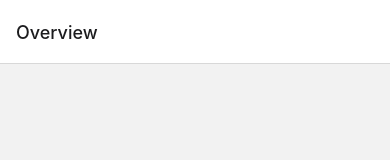
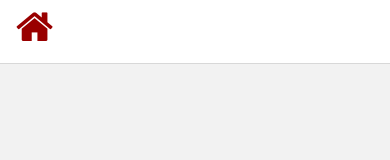
Before and after one commit to SirajulMostafa/AwesomeProject, a React Native app: screen / in a window 390 px wide. Shown: the top 160 px of the page. Built offline with nearby package versions, Linux system fonts and the light colour scheme.

Commit message:
navigation header and button with icon

```diff
--- a/App.js
+++ b/App.js
@@ -2,7 +2,7 @@ import React from 'react';
 import {StyleSheet, Text, View, Button} from 'react-native';
 import {NavigationContainer} from '@react-navigation/native';
 import {createNativeStackNavigator} from '@react-navigation/native-stack';
-
+import Icon from 'react-native-vector-icons/FontAwesome'
 function HomeScreen({navigation}) {
   return (
     <View style={styles.homescreenView}>
@@ -16,6 +16,16 @@ function HomeScreen({navigation}) {
       })}
       />
     </View>
+  );
+}
+
+function LogoTitle() {
+  return (
+    <Icon
+      style={{ width: 50, height: 50 }}
+      // source={require('')}
+      name="home" size={40 }color="#900"
+    />
   );
 }
 const DetailsScreen = ({route,navigation}) => {
@@ -55,10 +65,19 @@ const App = () => {
       <Stack.Navigator initialRouteName="Home">
         {/* <Stack.Screen name="Home" component={HomeScreen} /> */}
         <Stack.Screen
-          name="Home"
-          component={HomeScreen}
-          options={{title: 'Overview'}}
-        />
+        name="Home"
+        component={HomeScreen}
+        options={{
+          headerTitle: props => <LogoTitle {...props} />,
+          headerRight: () => (
+            <Button
+              onPress={() => alert('This is a button!')}
+              title="Info"
+              color="#fff"
+            />
+          ),
+        }}
+      />
         <Stack.Screen name="Details" component={DetailsScreen} />
       </Stack.Navigator>
     </NavigationContainer>
--- a/package.json
+++ b/package.json
@@ -13,10 +13,12 @@
     "@react-navigation/native": "^6.0.6",
     "@react-navigation/native-stack": "^6.2.5",
     "react": "17.0.2",
+    "react-icons": "^4.3.1",
     "react-native": "0.66.0",
     "react-native-modal": "^13.0.0",
     "react-native-safe-area-context": "^3.3.2",
-    "react-native-screens": "^3.8.0"
+    "react-native-screens": "^3.8.0",
+    "react-native-vector-icons": "^8.1.0"
   },
   "devDependencies": {
     "@babel/core": "^7.15.5",
```
Also changed, not shown: 22 other files (tests, documents, lock files or other folders).
